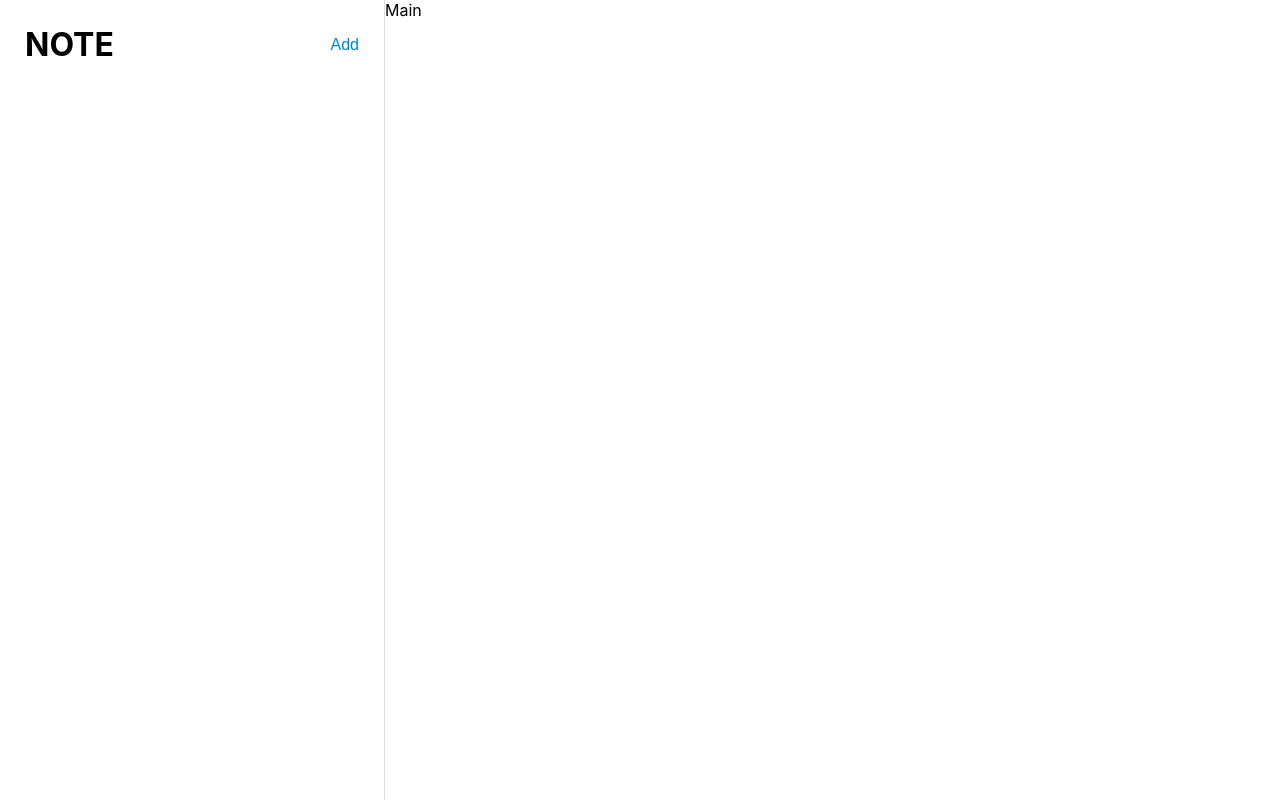
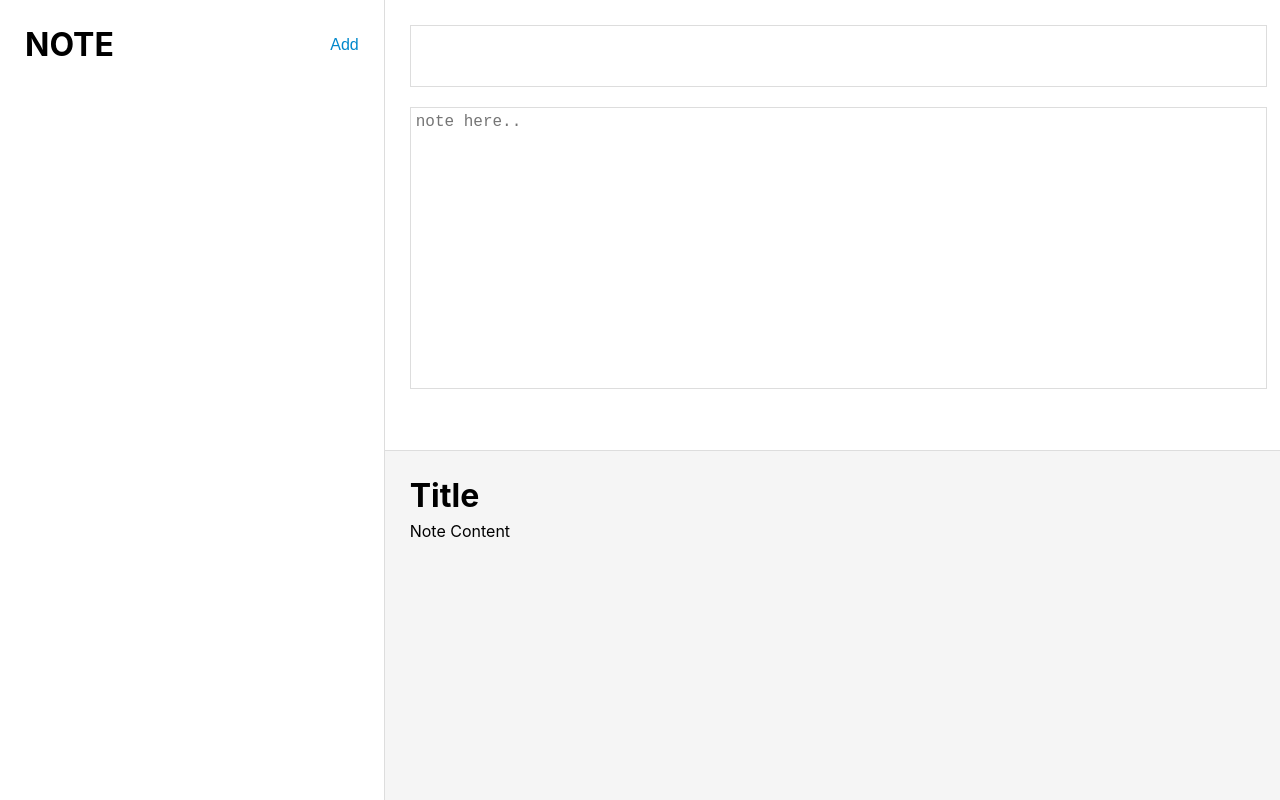
Before and after one commit to Chimoha31/Code_Camp_H, a React (Create React App) app in the folder 05noteapp/: page / in a window 1280 px wide. Built offline with nearby package versions, Linux system fonts and the light colour scheme; the HTML template or start-up script is replaced by a standard one.

Commit message:
active function and main styling

```diff
--- a/05noteapp/src/App.js
+++ b/05noteapp/src/App.js
@@ -6,6 +6,7 @@ import uuid from "react-uuid";
 
 const App = () => {
   const [notes, setNotes] = useState([]);
+  const [activeNote, setActiveNote] = useState(false);
 
   // Add Note
   const handleAddNote = () => {
@@ -33,6 +34,8 @@ const App = () => {
         handleAddNote={handleAddNote}
         handleDeleteNote={handleDeleteNote}
         notes={notes}
+        activeNote={activeNote}
+        setActiveNote={setActiveNote}
       />
       <Main />
     </div>
--- a/05noteapp/src/components/main/Main.css
+++ b/05noteapp/src/components/main/Main.css
@@ -0,0 +1,56 @@
+.app-main {
+  width: 70%;
+  height: 100vh;
+}
+
+.app-main-note-edit,
+.app-main-note-preview {
+  height: 50vh;
+}
+
+.app-main-note-edit {
+  padding: 25px;
+}
+
+.app-main-note-edit input,
+textarea {
+  display: block;
+  border: 1px solid #ddd;
+  margin-bottom: 20px;
+  width: 100%;
+  height: calc(50vh - 130px);
+  padding: 5px;
+  resize: none;
+  font-size: inherit;
+}
+
+.app-main-note-edit input {
+  height: 50px;
+  font-size: 2rem;
+}
+
+.app-main-note-preview {
+  border-top: 1px solid #ddd;
+  overflow-y: scroll;
+  background: rgba(0, 0, 0, 0.04);
+}
+
+.preview-title {
+  padding: 25px 25px 0 25px;
+  margin: 0;
+}
+
+.markdown-preview {
+  padding: 0 25px 25px 25px;
+  font-size: 1rem;
+  line-height: 2rem;
+}
+
+.no-active-note {
+  width: 70%;
+  height: 100vh;
+  line-height: 100vh;
+  text-align: center;
+  font-size: 2rem;
+  color: #999;
+}
--- a/05noteapp/src/components/main/Main.jsx
+++ b/05noteapp/src/components/main/Main.jsx
@@ -2,9 +2,18 @@ import React from "react";
 import "./Main.css";
 
 const Main = () => {
-  return <div>
-    Main
-  </div>;
+  return (
+    <div className="app-main">
+      <div className="app-main-note-edit">
+        <input type="text" />
+        <textarea id="" placeholder="note here.."></textarea>
+      </div>
+      <div className="app-main-note-preview">
+        <h1 className="preview-title">Title</h1>
+        <div className="markdown-preview">Note Content</div>
+      </div>
+    </div>
+  );
 };
 
 export default Main;
--- a/05noteapp/src/components/sidebar/Sidebar.css
+++ b/05noteapp/src/components/sidebar/Sidebar.css
@@ -58,6 +58,6 @@ button:hover {
 
 .app-sidebar-note.active,
 .app-sidebar-note.active small {
-  background: #af7daa;
+  background: #b98bb5;
   color: white;
 }
--- a/05noteapp/src/components/sidebar/Sidebar.jsx
+++ b/05noteapp/src/components/sidebar/Sidebar.jsx
@@ -1,8 +1,13 @@
 import React from "react";
 import "./Sidebar.css";
 
-const Sidebar = ({ handleAddNote, handleDeleteNote, notes }) => {
-
+const Sidebar = ({
+  handleAddNote,
+  handleDeleteNote,
+  notes,
+  activeNote,
+  setActiveNote,
+}) => {
   return (
     <div className="app-sidebar">
       <div className="app-sidebar-header">
@@ -11,7 +16,11 @@ const Sidebar = ({ handleAddNote, handleDeleteNote, notes }) => {
       </div>
       <div className="app-sidebar-notes">
         {notes.map((note) => (
-          <div className="app-sidebar-note" key={note.id}>
+          <div
+            className={`app-sidebar-note ${note.id === activeNote && "active"}`}
+            key={note.id}
+            onClick={() => setActiveNote(note.id)}
+          >
             <div className="sidebar-note-title">
               <strong>{note.title}</strong>
               <button onClick={() => handleDeleteNote(note.id)}>Delete</button>
```
